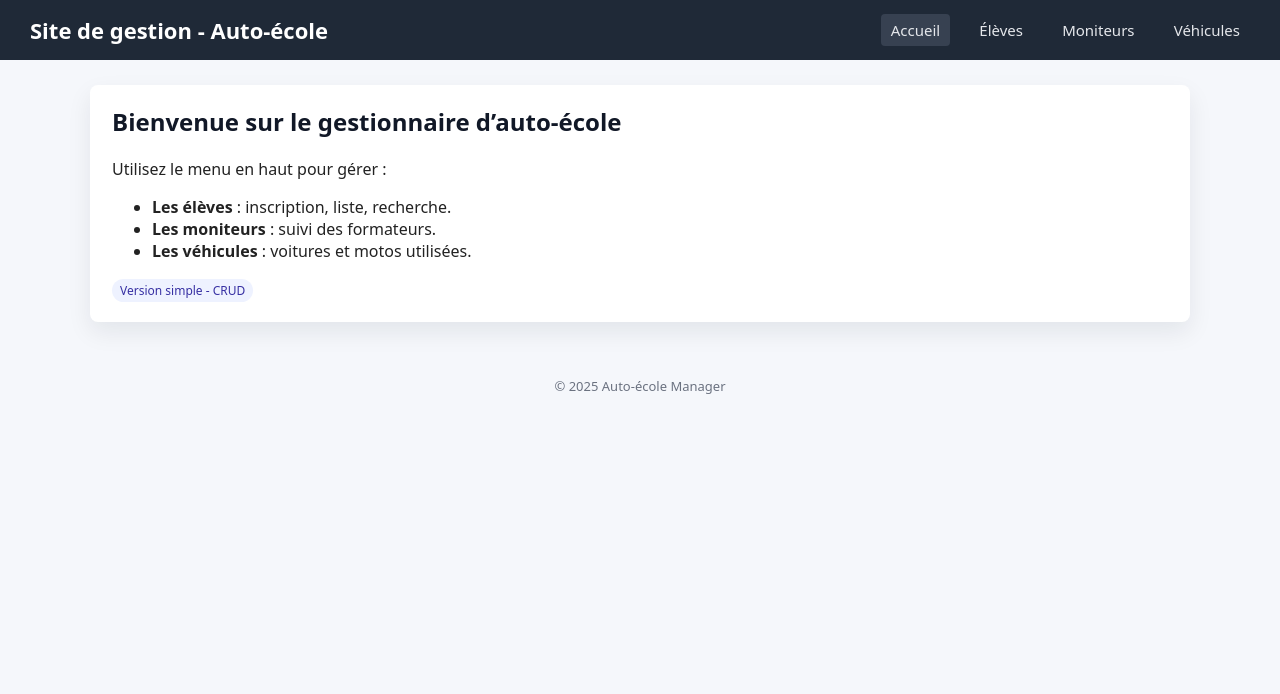
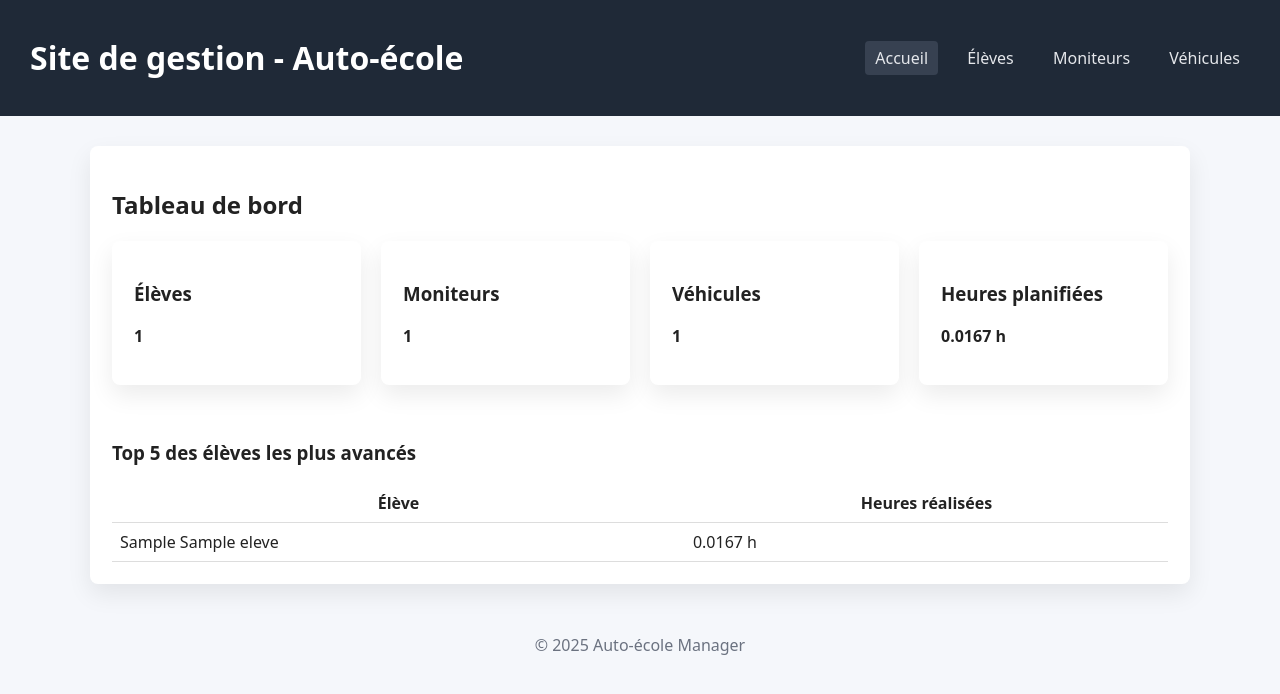
Before and after one commit to PaulC94/Gestion-AutoEcole, a PHP site: page /index.php in a window 1280 px wide. Shown: the top 694 px of the page. Run offline with PHP 8.4, Linux system fonts and the light colour scheme; tables that the repository leaves empty hold one stand-in row (values such as "Sample post").

Commit message:
Site Auto ecole

```diff
--- a/Mes_sites/Auto-ecole/index.php
+++ b/Mes_sites/Auto-ecole/index.php
@@ -1,13 +1,18 @@
 <?php
-// index.php
 session_start();
 require_once 'config.php';
 
+// --- ROUTAGE ---
 $page = $_GET['page'] ?? 'home';
 $validPages = ['home', 'eleves', 'moniteurs', 'vehicules'];
 
-if (!in_array($page, $validPages, true)) {
+if (!in_array($page, $validPages)) {
     $page = 'home';
+}
+
+// Charger actions avant HTML
+if ($page === 'eleves') {
+    require_once 'pages/eleves_actions.php';
 }
 ?>
 <!DOCTYPE html>
@@ -15,191 +20,173 @@ if (!in_array($page, $validPages, true)) {
 <head>
     <meta charset="UTF-8">
     <title>Auto-école Manager</title>
+
     <style>
         body {
             margin: 0;
-            font-family: system-ui, -apple-system, BlinkMacSystemFont, "Segoe UI", sans-serif;
+            font-family: system-ui, -apple-system, BlinkMacSystemFont, "Segoe UI";
             background: #f5f7fb;
             color: #222;
         }
         header {
             background: #1f2937;
-            color: #fff;
+            color: white;
             padding: 15px 30px;
             display: flex;
+            justify-content: space-between;
             align-items: center;
-            justify-content: space-between;
-        }
-        header h1 {
-            margin: 0;
-            font-size: 22px;
         }
         nav a {
+            text-decoration: none;
             color: #e5e7eb;
             margin-left: 15px;
-            text-decoration: none;
-            font-size: 15px;
             padding: 6px 10px;
             border-radius: 4px;
         }
-        nav a:hover, nav a.active {
+        nav a.active, nav a:hover {
             background: #374151;
         }
         .container {
             max-width: 1100px;
-            margin: 25px auto 40px;
+            margin: 30px auto;
             padding: 0 20px;
         }
-        h2 {
-            margin-top: 0;
-            color: #111827;
-        }
         .card {
-            background: #ffffff;
+            background: white;
+            padding: 22px;
             border-radius: 8px;
-            padding: 20px 22px;
-            box-shadow: 0 10px 25px rgba(15, 23, 42, 0.08);
             margin-bottom: 25px;
-        }
-        .form-row {
-            display: flex;
-            flex-wrap: wrap;
-            gap: 12px;
-            margin-bottom: 15px;
-        }
-        .form-group {
-            flex: 1 1 180px;
-            display: flex;
-            flex-direction: column;
-            font-size: 14px;
-        }
-        label {
-            margin-bottom: 4px;
-            color: #374151;
-        }
-        input[type="text"],
-        input[type="email"],
-        input[type="date"],
-        input[type="number"] {
-            padding: 7px 8px;
-            border-radius: 4px;
-            border: 1px solid #d1d5db;
-            font-size: 14px;
-        }
-        input:focus {
-            outline: none;
-            border-color: #2563eb;
-            box-shadow: 0 0 0 1px rgba(37, 99, 235, 0.2);
-        }
-        .btn {
-            border: none;
-            border-radius: 4px;
-            padding: 7px 14px;
-            font-size: 14px;
-            cursor: pointer;
-        }
-        .btn-primary {
-            background: #2563eb;
-            color: #fff;
-        }
-        .btn-secondary {
-            background: #e5e7eb;
-            color: #111827;
-        }
-        .btn-danger {
-            background: #ef4444;
-            color: #fff;
-        }
-        .btn + .btn {
-            margin-left: 8px;
+            box-shadow: 0 10px 25px rgba(0,0,0,0.08);
         }
         table {
-            width: 100%;
+            width:100%;
             border-collapse: collapse;
-            font-size: 14px;
             margin-top: 10px;
         }
-        th, td {
-            padding: 8px 9px;
-            text-align: left;
-        }
-        th {
-            background: #f3f4f6;
-            border-bottom: 1px solid #e5e7eb;
-        }
-        tr:nth-child(even) td {
-            background: #f9fafb;
-        }
-        tr:hover td {
-            background: #eef2ff;
-        }
-        .text-right {
-            text-align: right;
-        }
-        .filter-bar {
-            display: flex;
-            align-items: center;
-            gap: 8px;
-            margin-top: 5px;
-        }
-        .badge {
-            display: inline-block;
-            padding: 3px 8px;
-            border-radius: 999px;
-            background: #eef2ff;
-            color: #3730a3;
-            font-size: 12px;
+        th,td {
+            padding: 8px;
+            border-bottom:1px solid #ddd;
         }
         footer {
-            text-align: center;
-            padding: 15px 0 20px;
-            font-size: 13px;
-            color: #6b7280;
+            text-align:center;
+            padding: 20px 0;
+            color:#6b7280;
+            margin-top:30px;
         }
     </style>
 </head>
+
 <body>
 
 <header>
     <h1>Site de gestion - Auto-école</h1>
     <nav>
-        <a href="index.php?page=home"      class="<?= $page === 'home' ? 'active' : '' ?>">Accueil</a>
-        <a href="index.php?page=eleves"    class="<?= $page === 'eleves' ? 'active' : '' ?>">Élèves</a>
-        <a href="index.php?page=moniteurs" class="<?= $page === 'moniteurs' ? 'active' : '' ?>">Moniteurs</a>
-        <a href="index.php?page=vehicules" class="<?= $page === 'vehicules' ? 'active' : '' ?>">Véhicules</a>
+        <a href="index.php?page=home" class="<?= $page==='home'?'active':'' ?>">Accueil</a>
+        <a href="index.php?page=eleves" class="<?= $page==='eleves'?'active':'' ?>">Élèves</a>
+        <a href="index.php?page=moniteurs" class="<?= $page==='moniteurs'?'active':'' ?>">Moniteurs</a>
+        <a href="index.php?page=vehicules" class="<?= $page==='vehicules'?'active':'' ?>">Véhicules</a>
     </nav>
 </header>
 
 <div class="container">
+
+    <?php if (!empty($_SESSION['flash'])): ?>
+        <div class="card" style="background:#ecfdf3;border-left:4px solid #16a34a;">
+            <?= htmlspecialchars($_SESSION['flash']) ?>
+        </div>
+        <?php unset($_SESSION['flash']); ?>
+    <?php endif; ?>
+
+
     <?php
-    switch ($page) {
-        case 'eleves':
+    // -------------------------
+    // PAGE : ÉLÈVES
+    // -------------------------
+    if ($page === 'eleves') {
         require 'pages/eleves.php';
-            break;
-        case 'moniteurs':
+    }
+
+// -------------------------
+// PAGE : MONITEURS
+// -------------------------
+    elseif ($page === 'moniteurs') {
         require 'pages/moniteurs.php';
-            break;
-        case 'vehicules':
+    }
+
+// -------------------------
+// PAGE : VÉHICULES
+// -------------------------
+    elseif ($page === 'vehicules') {
         require 'pages/vehicules.php';
-            break;
-        default:
+    }
+
+// -------------------------
+// PAGE : ACCUEIL (dashboard)
+// -------------------------
+    else {
+
+        // Récupération des stats
+        $nbEleves = $pdo->query("SELECT COUNT(*) FROM eleves")->fetchColumn();
+        $nbMoniteurs = $pdo->query("SELECT COUNT(*) FROM moniteurs")->fetchColumn();
+        $nbVehicules = $pdo->query("SELECT COUNT(*) FROM vehicules")->fetchColumn();
+        $totalHeures = $pdo->query("SELECT COALESCE(SUM(duree_min)/60,0) FROM lecons")->fetchColumn();
+
+        $topEleves = $pdo->query("
+        SELECT e.prenom, e.nom, COALESCE(SUM(l.duree_min)/60,0) AS heures
+        FROM eleves e
+        LEFT JOIN lecons l ON e.id = l.eleve_id
+        GROUP BY e.id
+        ORDER BY heures DESC
+        LIMIT 5
+    ")->fetchAll(PDO::FETCH_ASSOC);
         ?>
+
         <div class="card">
-                <h2>Bienvenue sur le gestionnaire d’auto-école</h2>
-                <p>
-                    Utilisez le menu en haut pour gérer :
-                </p>
-                <ul>
-                    <li><strong>Les élèves</strong> : inscription, liste, recherche.</li>
-                    <li><strong>Les moniteurs</strong> : suivi des formateurs.</li>
-                    <li><strong>Les véhicules</strong> : voitures et motos utilisées.</li>
-                </ul>
-                <span class="badge">Version simple - CRUD</span>
+            <h2>Tableau de bord</h2>
+
+            <div style="display:flex; gap:20px; flex-wrap:wrap;">
+
+                <div class="card" style="flex:1;">
+                    <h3>Élèves</h3>
+                    <p><strong><?= $nbEleves ?></strong></p>
                 </div>
+
+                <div class="card" style="flex:1;">
+                    <h3>Moniteurs</h3>
+                    <p><strong><?= $nbMoniteurs ?></strong></p>
+                </div>
+
+                <div class="card" style="flex:1;">
+                    <h3>Véhicules</h3>
+                    <p><strong><?= $nbVehicules ?></strong></p>
+                </div>
+
+                <div class="card" style="flex:1;">
+                    <h3>Heures planifiées</h3>
+                    <p><strong><?= $totalHeures ?> h</strong></p>
+                </div>
+            </div>
+
+            <h3 style="margin-top:30px;">Top 5 des élèves les plus avancés</h3>
+            <table>
+                <tr>
+                    <th>Élève</th>
+                    <th>Heures réalisées</th>
+                </tr>
+
+                <?php foreach ($topEleves as $el): ?>
+                    <tr>
+                        <td><?= htmlspecialchars($el['prenom'].' '.$el['nom']) ?></td>
+                        <td><?= $el['heures'] ?> h</td>
+                    </tr>
+                <?php endforeach; ?>
+            </table>
+        </div>
+
         <?php
-            break;
-    }
+    } // <-- FIN DU SWITCH
     ?>
+
 </div>
 
 <footer>
```
Also changed, not shown: Mes_sites/Auto-ecole/pages/eleves.php (+36 -71 lines), Mes_sites/Auto-ecole/pages/eleves_actions.php (added, +98 -0 lines), Mes_sites/Auto-ecole/sql/base.sql (+17 -0 lines). Lines whose indentation alone changed are shown as unchanged.
